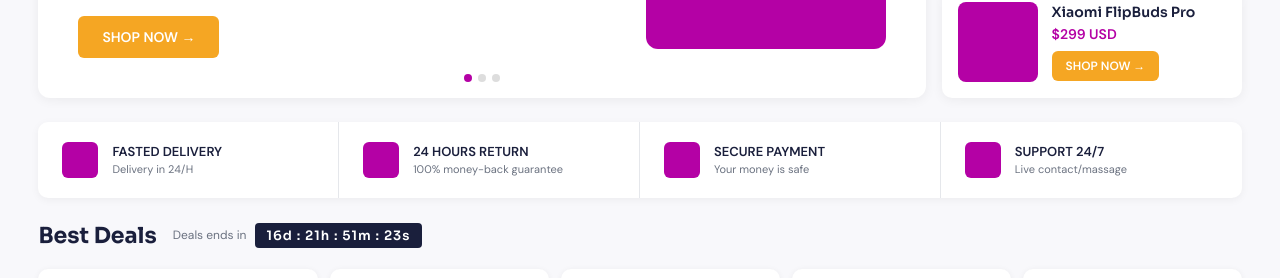
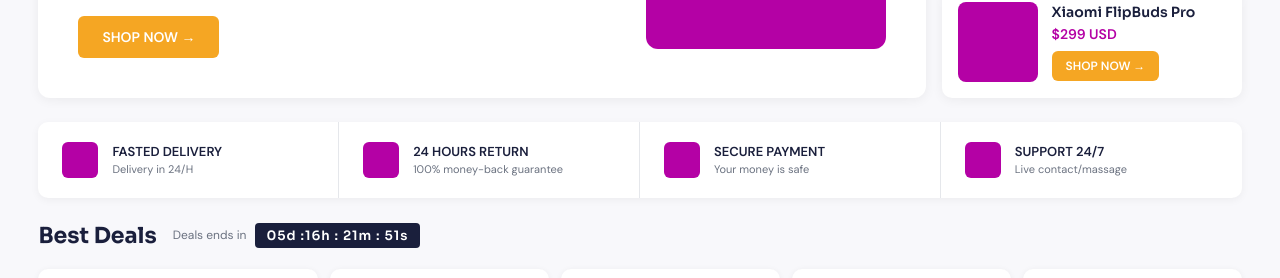
Before and after one commit to AliMukhtarli/MarketingWebSite, a React (Vite) app: page / in a window 1280 px wide. Shown: the part 379-657 px from the top of the page. Built offline with nearby package versions, Linux system fonts and the light colour scheme.

Commit message:
time is up!!!!!!!!!

```diff
--- a/src/MarketingHome.jsx
+++ b/src/MarketingHome.jsx
@@ -64,24 +64,25 @@ const products = [
 ];
 
 function CountdownTimer() {
-  const [time, setTime] = useState({ h: 16, m: 21, s: 57 });
+  // total seconds remaining (example: 5d 16h 21m 57s)
+  const [remaining, setRemaining] = useState(5 * 86400 + 16 * 3600 + 21 * 60 + 57);
   useEffect(() => {
     const interval = setInterval(() => {
-      setTime((prev) => {
-        let { h, m, s } = prev;
-        s--;
-        if (s < 0) { s = 59; m--; }
-        if (m < 0) { m = 59; h--; }
-        if (h < 0) { h = 0; m = 0; s = 0; }
-        return { h, m, s };
-      });
+      setRemaining((prev) => Math.max(0, prev - 1));
     }, 1000);
     return () => clearInterval(interval);
   }, []);
   const pad = (n) => String(n).padStart(2, "0");
+
+  const days = Math.floor(remaining / 86400);
+  const hours = Math.floor((remaining % 86400) / 3600);
+  const minutes = Math.floor((remaining % 3600) / 60);
+  const seconds = remaining % 60;
+
   return (
     <span className="countdown">
-      {pad(time.h)}d : {pad(time.m)}h : {pad(time.s)}m : 23s
+      {pad(days)}d :
+      {pad(hours)}h : {pad(minutes)}m : {pad(seconds)}s
     </span>
   );
 }
@@ -336,9 +337,7 @@ export default function MarketingHome({ hideHeader = false }) {
           display: flex; align-items: center; justify-content: center;
           font-size: 16px; font-weight: 700; font-family: 'Sora', sans-serif;
         }
-        .hero-dots { position: absolute; bottom: 16px; left: 50%; transform: translateX(-50%); display: flex; gap: 6px; }
-        .hero-dot { width: 8px; height: 8px; border-radius: 50%; background: #ddd; cursor: pointer; }
-        .hero-dot.active { background: var(--primary); }
+
 
         /* SIDE BANNERS */
         .side-banners { display: flex; flex-direction: column; gap: 12px; }
@@ -517,7 +516,6 @@ export default function MarketingHome({ hideHeader = false }) {
           .header-icons { margin-left: auto; }
           .hero-banner { flex-direction: column; align-items: flex-start; padding: 18px; }
           .hero-img-placeholder { width: 100%; height: 180px; }
-          .hero-dots { left: 18px; transform: none; }
           .features-bar { grid-template-columns: 1fr; }
           .products-grid { grid-template-columns: 1fr; }
           .large-card { grid-row: auto; }
@@ -601,11 +599,6 @@ export default function MarketingHome({ hideHeader = false }) {
           <div className="hero-img-placeholder">
             <div className="price-bubble">$299</div>
           </div>
-          <div className="hero-dots">
-            <div className="hero-dot active" />
-            <div className="hero-dot" />
-            <div className="hero-dot" />
-          </div>
         </div>
 
         <div className="side-banners">
```
